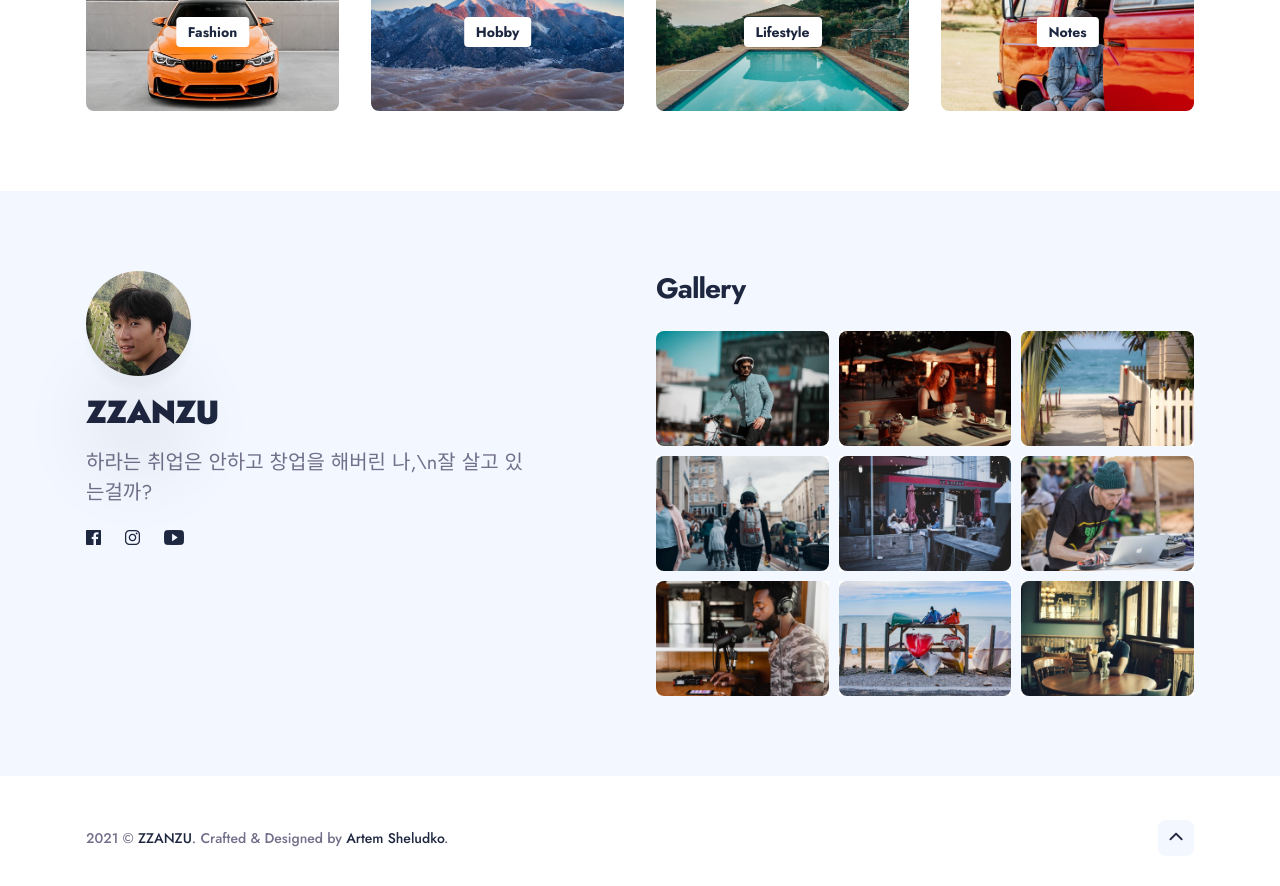
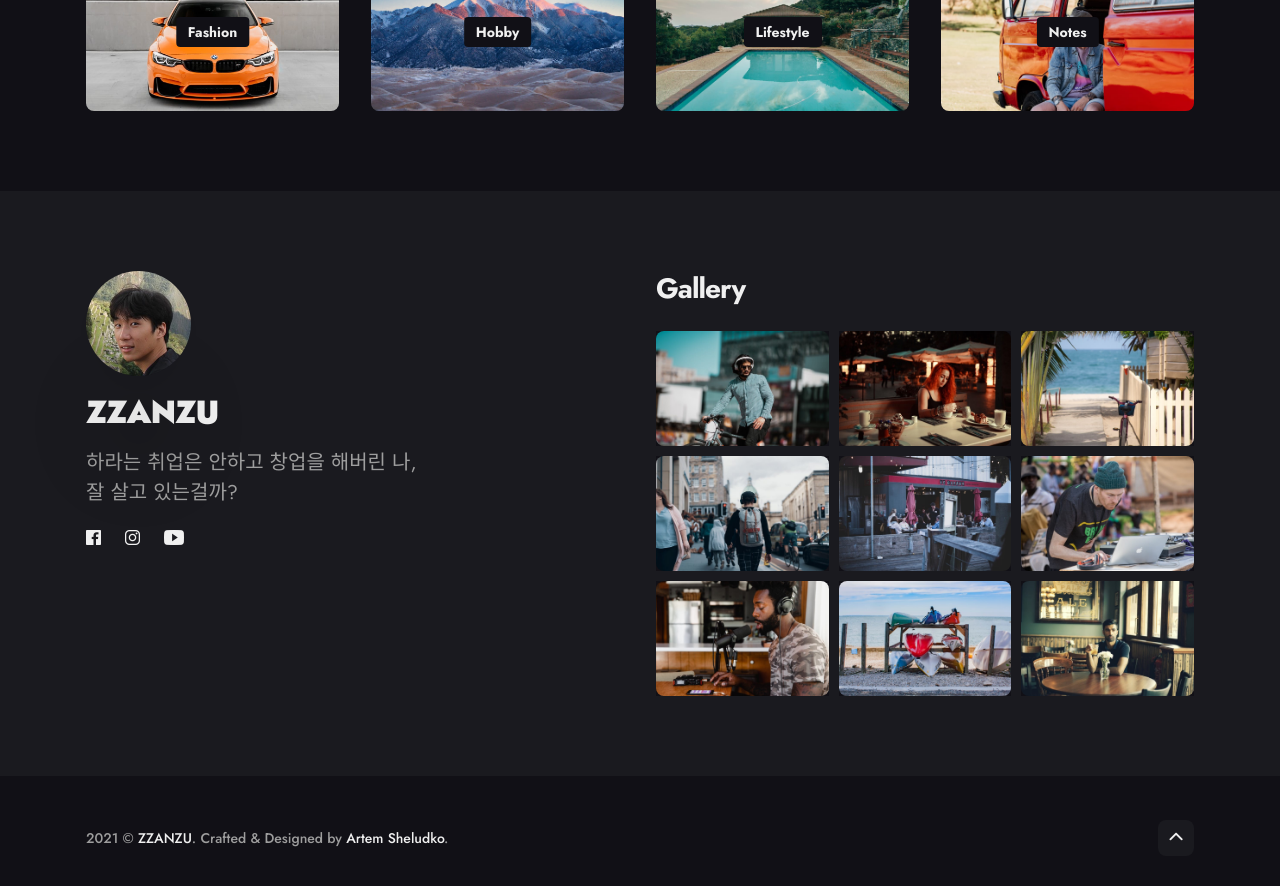
Before and after one commit to itmobrain/itmobrain.github.io, a Jekyll site: the page built from index.html, in a window 1280 px wide and 900 px high, scrolled down 2221 px. Shown: the top 886 px of the window. Built offline with Jekyll 4.4.1, drawn with Linux system fonts in a browser that asks for light colours; nearby versions of some CDN libraries; the list of posts is cut into pages by our own code.

Commit message:
다크 모드로 변경

```diff
--- a/_config.yml
+++ b/_config.yml
@@ -5,14 +5,14 @@
 description: Menca personal blogging theme for Jekyll
 baseurl: "" # the subpath of your site, e.g. /blog
 url: "" # the base hostname & protocol for your site, e.g. http://example.com
-color_scheme: auto # You can choose three modes auto, light, and dark. By default, the auto mode is set, which means the user can choose the light or dark mode themself.
+color_scheme: dark # You can choose three modes auto, light, and dark. By default, the auto mode is set, which means the user can choose the light or dark mode themself.
 
 
 #-------------------------------
 # Author Settings
 author:
   author__name: ZZANZU
-  author__bio: 하라는 취업은 안하고 창업을 해버린 나,\n잘 살고 있는걸까?
+  author__bio: 하라는 취업은 안하고 창업을 해버린 나,<br>잘 살고 있는걸까?
   author__avatar: '/images/01-1.jpg'
 
 social:
@@ -69,7 +69,7 @@
 #-------------------------------
 # Contact Settings
 contact:
-  email: your@email.com # Add your email for contant form
+  email: lees3301@gmail.com # Add your email for contant form
   description: Menso comes with a built-in contact form, that you can use with Formspree service to handle up to 50 submissions per month for free. You could also easily switch to another contact form service if you want. # Add a description of your form
 
 # NOTE
```
